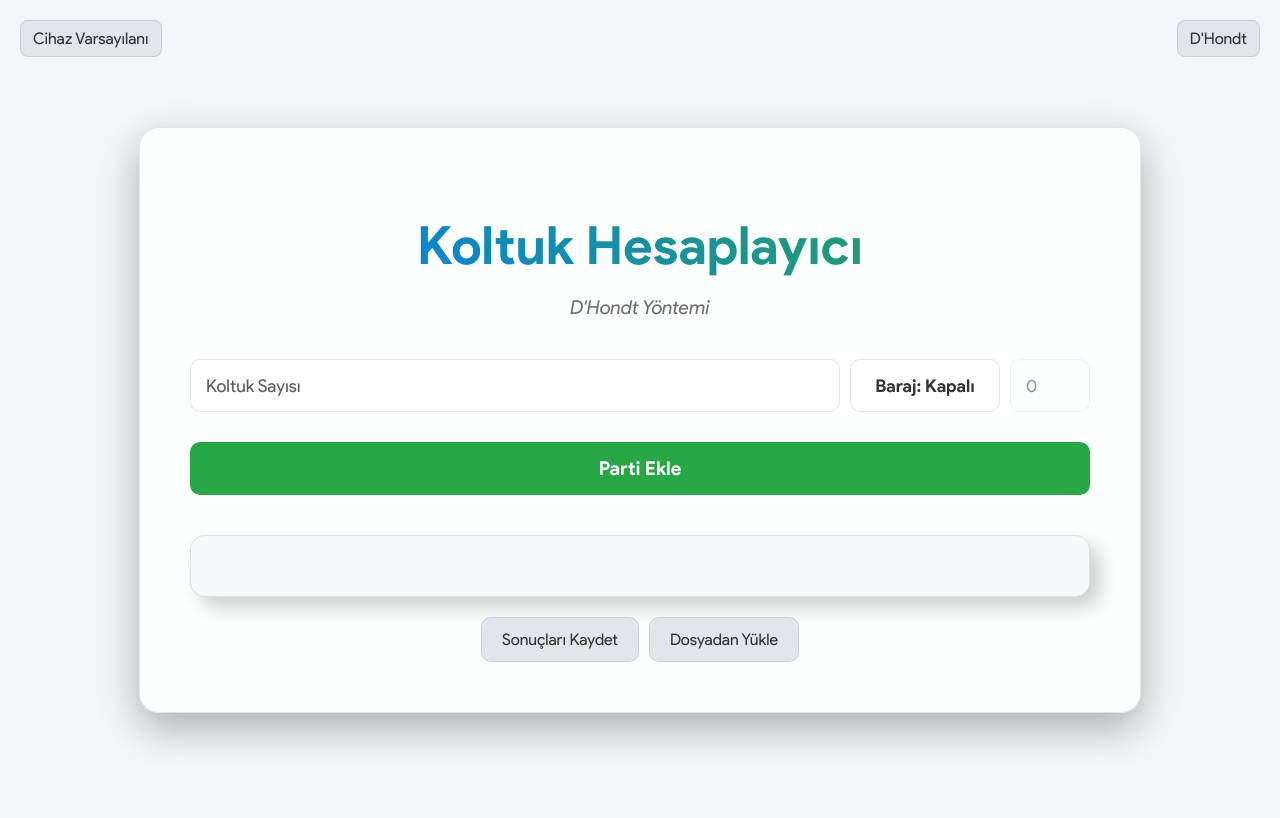
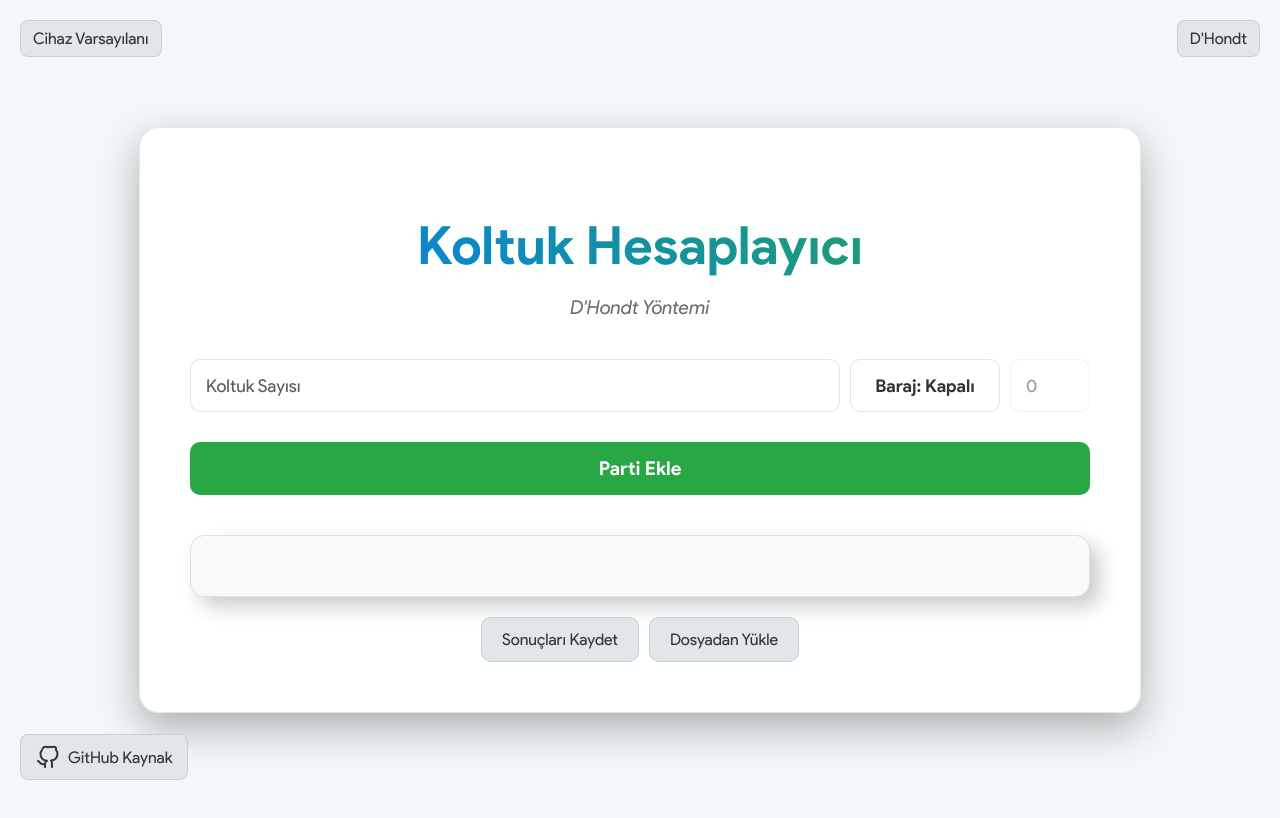
Before and after one commit to TriQue06/koltuk-hesap, a plain HTML site: page index.html in a window 1280 px wide. Drawn offline with Linux system fonts and the light colour scheme.

Commit message:
Update index.html

```diff
--- a/index.html
+++ b/index.html
@@ -619,6 +619,31 @@
             display: none;
         }
 
+        .github-button {
+            position: fixed;
+            bottom: 20px;
+            left: 20px;
+            font-family: 'Product Sans', sans-serif;
+            padding: 10px 15px;
+            border-radius: 8px;
+            background-color: var(--button-bg);
+            color: var(--text-color);
+            border: 1px solid var(--border-color);
+            font-size: 1em;
+            cursor: pointer;
+            transition: background-color 0.3s, transform 0.2s, box-shadow 0.3s;
+            text-decoration: none;
+            display: flex;
+            align-items: center;
+            gap: 8px;
+        }
+
+        .github-button:hover {
+            background-color: var(--button-hover-bg);
+            transform: translateY(-2px);
+            box-shadow: 0 4px 10px rgba(0, 0, 0, 0.2);
+        }
+
         @media (max-width: 768px) {
             body {
                 padding: 10px;
@@ -688,6 +713,12 @@
             .party-color-group input {
                 flex: 1;
             }
+            .github-button {
+                bottom: 10px;
+                left: 10px;
+                padding: 8px 12px;
+                font-size: 0.9em;
+            }
         }
     </style>
 </head>
@@ -726,6 +757,10 @@
         <input type="file" id="fileInput" onchange="uploadResults(event)" accept=".txt">
     </div>
 </div>
+<a href="https://github.com/TriQue06/koltuk-hesap" target="_blank" class="github-button">
+    <svg xmlns="http://www.w3.org/2000/svg" width="24" height="24" viewBox="0 0 24 24" fill="none" stroke="currentColor" stroke-width="2" stroke-linecap="round" stroke-linejoin="round" class="feather feather-github"><path d="M9 19c-5 1.5-5-2.5-7-3m14 6v-3.87a3.37 3.37 0 0 0-.94-2.61c3.14-.35 6.44-1.54 6.44-7A5.44 5.44 0 0 0 20 5.08 5.4 5.4 0 0 0 19.95 3c-.15-.5-1.5-1.9-3.5-.79a7.35 7.35 0 0 0-4.44 0C8.5 1.1 7.15 2.5 7 3A5.4 5.4 0 0 0 6 5.08a5.44 5.44 0 0 0-1.5 3.77c0 5.43 3.3 6.61 6.44 7A3.37 3.37 0 0 0 9 18.13V22"></path></svg>
+    GitHub Kaynak
+</a>
 
 <script>
     const themes = ['device', 'oled', 'light', 'dark', 'retro', 'vaporwave', 'forest', 'ocean', 'crimson', 'sunset', 'lavender'];
```
